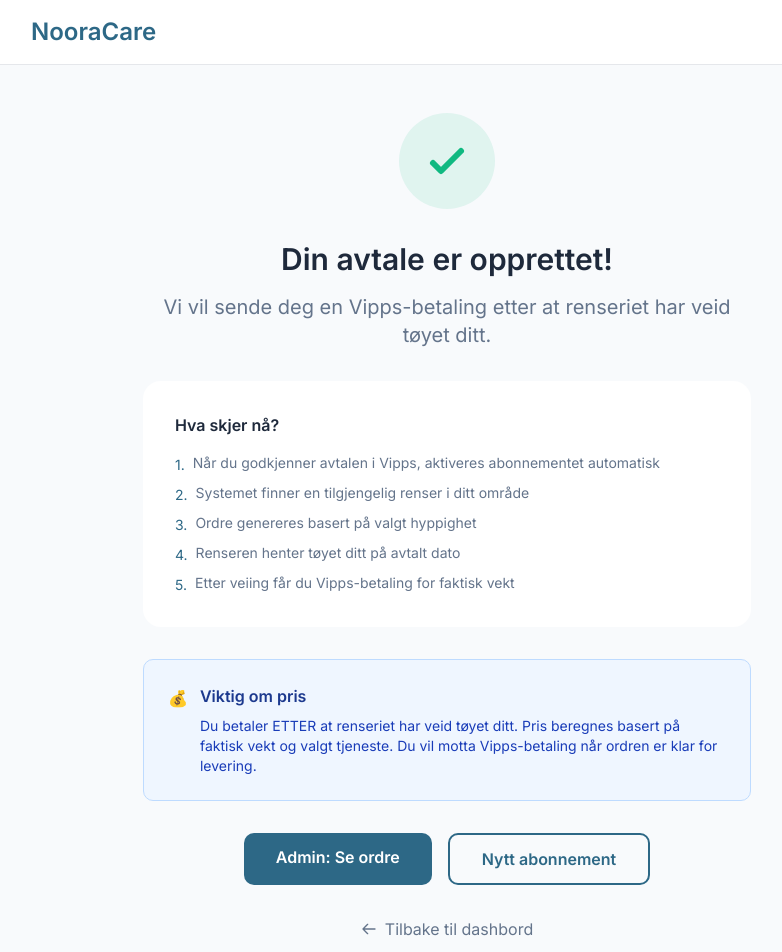
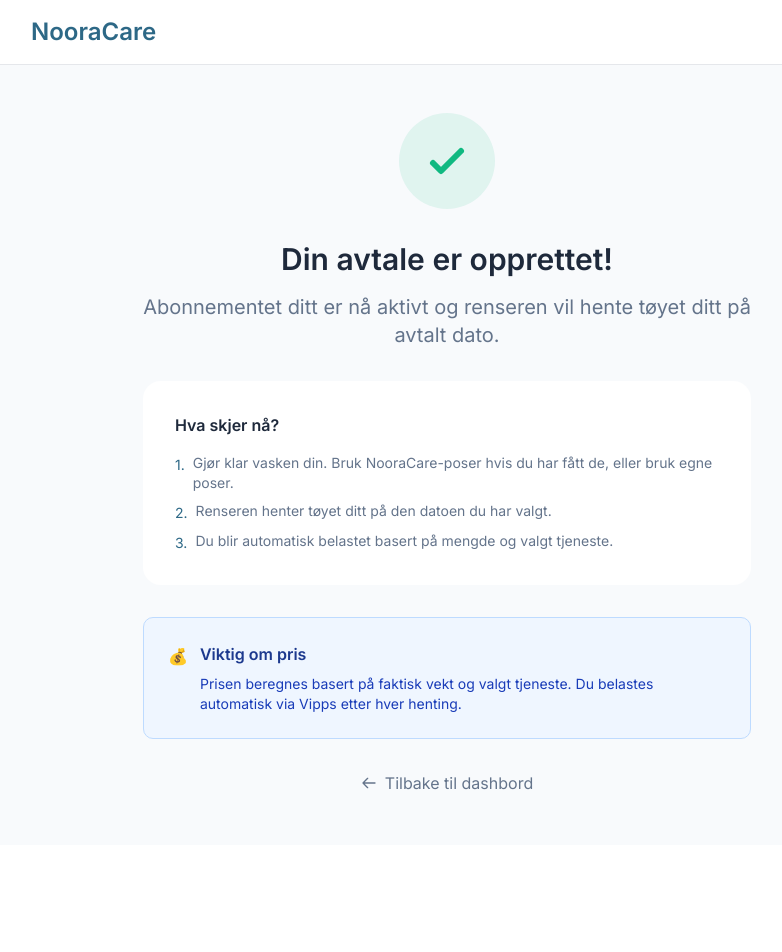
Before and after one commit to project-laundry/laundry-platform-app, a Next.js app: page /orders/success in a window 1280 px wide. Shown: the top 952 px of the page, without its empty margins (193-975 px from the left). After the commit the page ends 845 px from the top, so only its background shows below. Built offline with nearby package versions, Linux system fonts and the light colour scheme.

Commit message:
Fix success page

```diff
--- a/src/app/orders/success/NewOrderButton.tsx
+++ /dev/null
@@ -1,18 +0,0 @@
-'use client';
-
-import { useRouter } from 'next/navigation';
-
-export function NewOrderButton() {
-  const router = useRouter();
-
-  return (
-    <button
-      onClick={() => {
-        router.push('/orders/location-service');
-      }}
-      className="border-2 border-nordic-blue text-nordic-blue font-semibold px-8 py-3 rounded-lg hover:bg-blue-50 transition-colors"
-    >
-      Nytt abonnement
-    </button>
-  );
-}
--- a/src/app/orders/success/page.tsx
+++ b/src/app/orders/success/page.tsx
@@ -4,7 +4,6 @@ import { useEffect, Suspense } from 'react';
 import { useSearchParams } from 'next/navigation';
 import Link from 'next/link';
 import { useOrderFlowStore } from '@/stores/order-flow-store';
-import { NewOrderButton } from './NewOrderButton';
 
 function OrderSuccessPageContent() {
   const searchParams = useSearchParams();
@@ -42,7 +41,7 @@ function OrderSuccessPageContent() {
             Din avtale er opprettet!
           </h1>
           <p className="text-xl text-medium-gray mb-8">
-            Vi vil sende deg en Vipps-betaling etter at renseriet har veid tøyet ditt.
+            Abonnementet ditt er nå aktivt og renseren vil hente tøyet ditt på avtalt dato.
           </p>
 
           {subscriptionId && (
@@ -66,23 +65,15 @@ function OrderSuccessPageContent() {
             <ul className="space-y-2 text-sm text-medium-gray">
               <li className="flex items-start">
                 <span className="text-nordic-blue mr-2 mt-0.5">1.</span>
-                Når du godkjenner avtalen i Vipps, aktiveres abonnementet automatisk
+                Gjør klar vasken din. Bruk NooraCare-poser hvis du har fått de, eller bruk egne poser.
               </li>
               <li className="flex items-start">
                 <span className="text-nordic-blue mr-2 mt-0.5">2.</span>
-                Systemet finner en tilgjengelig renser i ditt område
+                Renseren henter tøyet ditt på den datoen du har valgt.
               </li>
               <li className="flex items-start">
                 <span className="text-nordic-blue mr-2 mt-0.5">3.</span>
-                Ordre genereres basert på valgt hyppighet
-              </li>
-              <li className="flex items-start">
-                <span className="text-nordic-blue mr-2 mt-0.5">4.</span>
-                Renseren henter tøyet ditt på avtalt dato
-              </li>
-              <li className="flex items-start">
-                <span className="text-nordic-blue mr-2 mt-0.5">5.</span>
-                Etter veiing får du Vipps-betaling for faktisk vekt
+                Du blir automatisk belastet basert på mengde og valgt tjeneste.
               </li>
             </ul>
           </div>
@@ -94,21 +85,10 @@ function OrderSuccessPageContent() {
               <div className="text-left">
                 <h3 className="font-semibold text-blue-900 mb-2">Viktig om pris</h3>
                 <p className="text-sm text-blue-800">
-                  Du betaler ETTER at renseriet har veid tøyet ditt. Pris beregnes basert på faktisk vekt og valgt tjeneste. Du vil motta Vipps-betaling når ordren er klar for levering.
+                  Prisen beregnes basert på faktisk vekt og valgt tjeneste. Du belastes automatisk via Vipps etter hver henting.
                 </p>
               </div>
             </div>
-          </div>
-
-          {/* Action Buttons */}
-          <div className="flex flex-col sm:flex-row gap-4 justify-center mb-8">
-            <Link
-              href="/admin/orders"
-              className="bg-nordic-blue text-white font-semibold px-8 py-3 rounded-lg transition-colors"
-            >
-              Admin: Se ordre
-            </Link>
-            <NewOrderButton />
           </div>
 
           {/* Back to Dashboard */}
```
Also changed, not shown: 1 other file (tests, documents, lock files or other folders).
